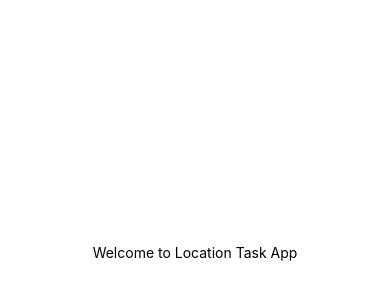
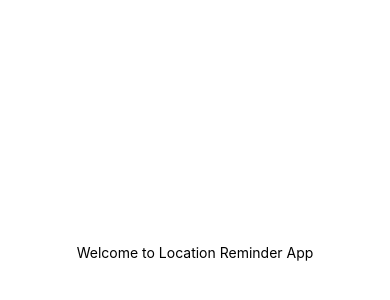
Before and after one commit to chingu-voyages/v13-bears-team-01, a React Native app: screen / in a window 390 px wide. Shown: the part 170-470 px from the top of the page. Built offline with nearby package versions, Linux system fonts and the light colour scheme.

Commit message:
React Native expo boilerplate

```diff
--- a/App.js
+++ b/App.js
@@ -2,7 +2,7 @@ import React, { useState } from 'react';
 import { StyleSheet, Text, View, Button } from 'react-native';
 
 export default function App() {
-  const [outputText, setOutputText] = useState('Welcome to Location Task App')
+  const [outputText, setOutputText] = useState('Welcome to Location Reminder App')
   return (
     <View style={styles.container}>
       <Text>{outputText}</Text>
```
